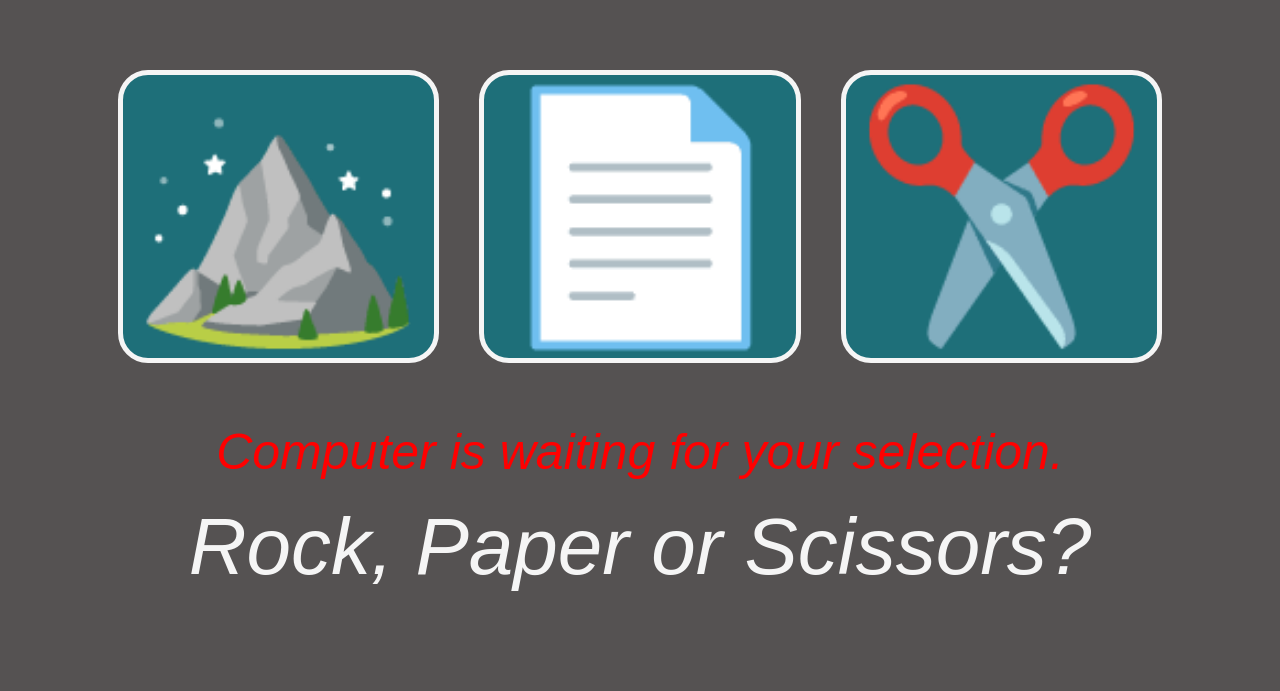
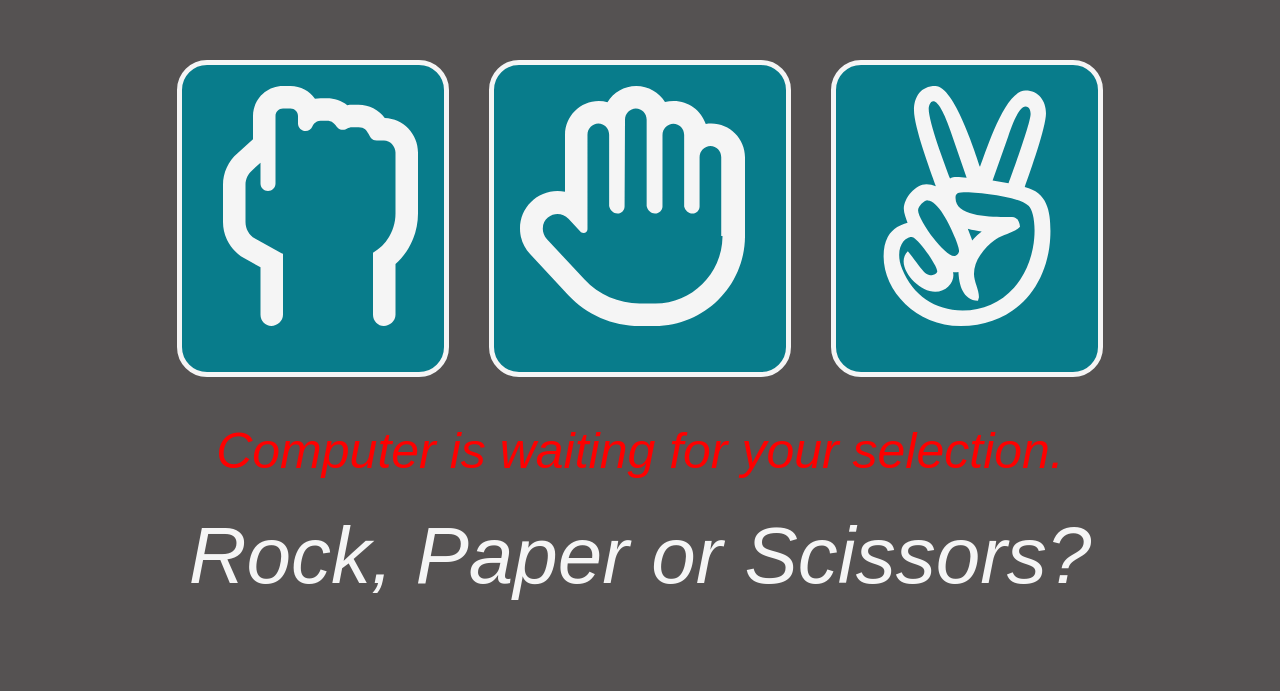
Before and after one commit to T-Pirozzini/Rock-Paper-Scissors, a website: page index.html in a window 1280 px wide. Shown: the part 779-1470 px from the top of the page. Drawn offline with Linux system fonts and the light colour scheme.

Commit message:
switch icons, update styles

```diff
--- a/index.html
+++ b/index.html
@@ -11,6 +11,7 @@
         <link rel="stylesheet" href="./styles/style.css"/>
         <!-- Scripts -->
         <script type ="text/javascript" src="scripts/index.js" defer></script>
+        <script defer src="/node_modules/@fortawesome/fontawesome-free/js/all.js"></script>
         <title>RPS GAME</title>
     </head>
     <body>
@@ -20,15 +21,15 @@
         <div class = 'button-container'>
             <div class='option-rock'>
                 <audio id="sound-rock" src="/assets/rock.wav" preload="auto"></audio>
-                <button id='btn' onclick="document.getElementById('sound-rock').play();">⛰️</button>
+                <button id='btn' onclick="document.getElementById('sound-rock').play();"><i class="fa-regular fa-hand-back-fist option"></i></button>
             </div>
             <div class='option-paper'>
                 <audio id="sound-paper" src="/assets/paper.wav" preload="auto"></audio>
-                <button id='btn' onclick="document.getElementById('sound-paper').play();">📄</button>
+                <button id='btn' onclick="document.getElementById('sound-paper').play();"><i class="fa-regular fa-hand option"></i></button>
             </div>
             <div class ='option-scissors'>
                 <audio id="sound-scissors" src="/assets/scissors.mp3" preload="auto"></audio>
-                <button id='btn' onclick="document.getElementById('sound-scissors').play();">✂️</button>
+                <button id='btn' onclick="document.getElementById('sound-scissors').play();"><i class="fa-brands fa-angellist option"></i></button>
             </div>
         </div>
         <div id="results-container"></div>
--- /dev/null
+++ b/package.json
@@ -0,0 +1,5 @@
+{
+  "dependencies": {
+    "@fortawesome/fontawesome-free": "^6.1.1"
+  }
+}
--- a/styles/style.css
+++ b/styles/style.css
@@ -18,20 +18,22 @@ h1 {
     display: flex;
     justify-content: center;
     align-items: center;
-    padding: 10px;
+}
+.button-container .option {
     margin: 20px;
+    background-color: rgba(8, 124, 139);
 }
-button {
+button  {
     border: 5px solid whitesmoke;
     border-radius: 30px;
     transition: all .5s ease;
     font-size: 15em;
     margin: 20px;
-    background-color: rgba(8, 124, 139, 0.7);
+    background-color: rgba(8, 124, 139);
     cursor: pointer;
 }
 button:hover, .try-again:hover {
-    background-color: rgba(8, 124, 139, 0.3);
+    background-color: rgba(8, 124, 139);
     transform: scale(1.2);
 }
 .reset {
@@ -50,6 +52,14 @@ button:hover, .try-again:hover {
 }
 
 /* Dynamic Results */
+#results-container {
+    display: flex;
+    justify-content: center;
+    align-items: center;
+    flex-direction: column;
+    margin: 5px;
+    transition: all .5s ease;
+}
 .userScore, .compScore {
     font-size: 50px;
     padding: 10px;
@@ -62,6 +72,7 @@ button:hover, .try-again:hover {
 .compSelection {
     font-style: italic;
     padding: 10px;
+    margin: 10px;
     color: red;
     font-size: 50px;
 }
@@ -70,12 +81,3 @@ button:hover, .try-again:hover {
     font-size: 90px;
     padding: 25px;
 }
-
-#results-container {
-    display: flex;
-    justify-content: center;
-    align-items: center;
-    flex-direction: column;
-    margin: 5px;
-    transition: all .5s ease;
-}
```
Also changed, not shown: 1 other file.
